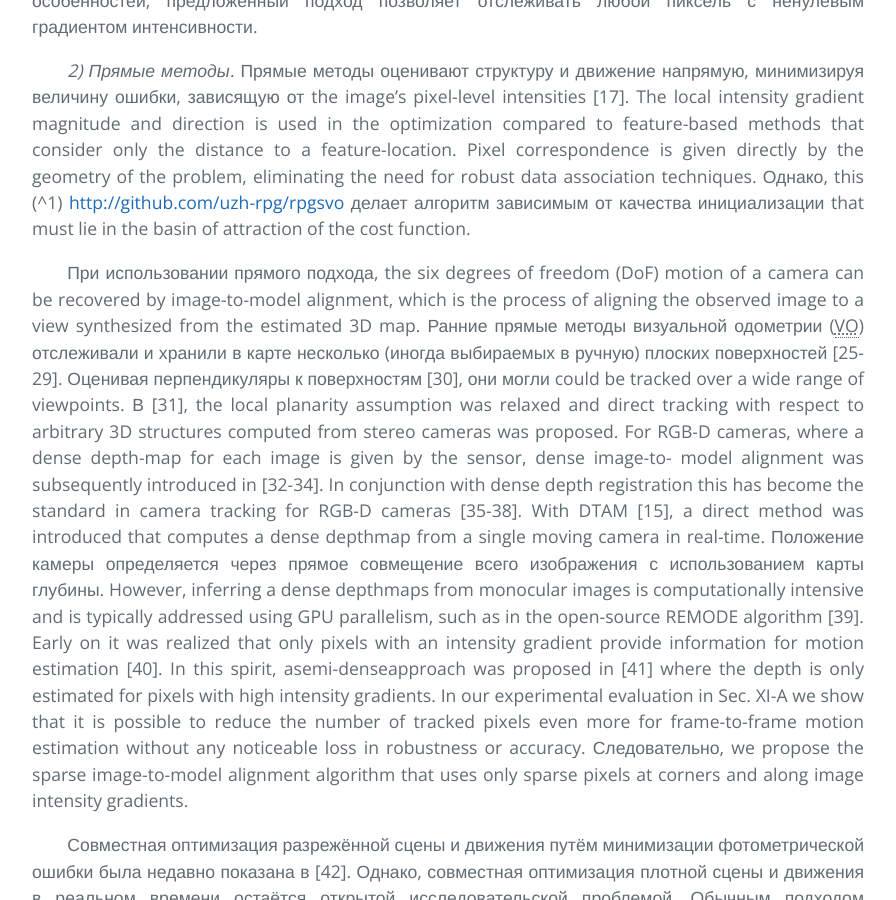
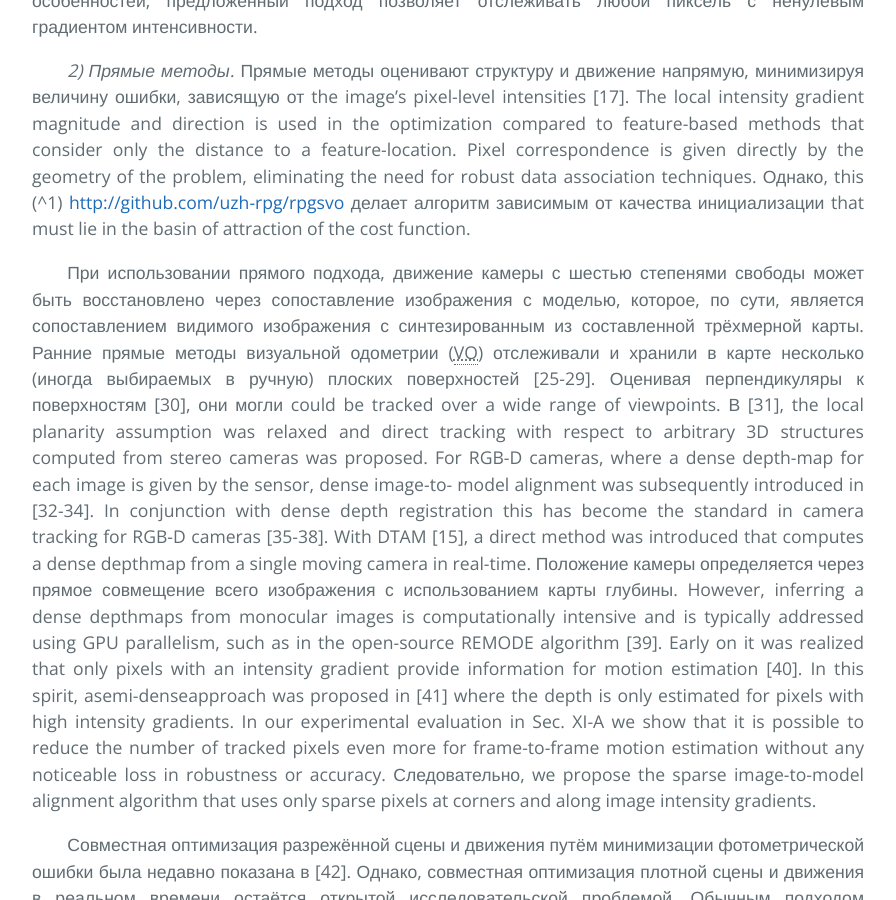
Before and after one commit to i-v-s/slam, a Jekyll site: the page built from svo2.md, in a window 1280 px wide and 900 px high, scrolled down 4253 px. Shown: the whole window, without its empty margins (192-1088 px from the left). Built offline with Jekyll 4.4.1, drawn with Linux system fonts in a browser that asks for light colours; our own code applies the rules of GitHub Pages for plain Markdown files; formulas are drawn with MathJax 3.

Commit message:
Updated svo2.md

```diff
--- a/svo2.md
+++ b/svo2.md
@@ -184,10 +184,10 @@ the need for robust data association techniques. Однако, this
 делает алгоритм зависимым от качества инициализации that
 must lie in the basin of attraction of the cost function.
 
-При использовании прямого подхода, the six degrees of freedom (DoF)
-motion of a camera can be recovered by image-to-model
-alignment, which is the process of aligning the observed
-image to a view synthesized from the estimated 3D map.
+При использовании прямого подхода, движение камеры с шестью степенями
+свободы может быть восстановлено через сопоставление изображения с моделью,
+которое, по сути, является сопоставлением видимого изображения
+с синтезированным из составленной трёхмерной карты.
 Ранние прямые методы визуальной одометрии (VO)
 отслеживали и хранили в карте несколько
 (иногда выбираемых в ручную)
```
